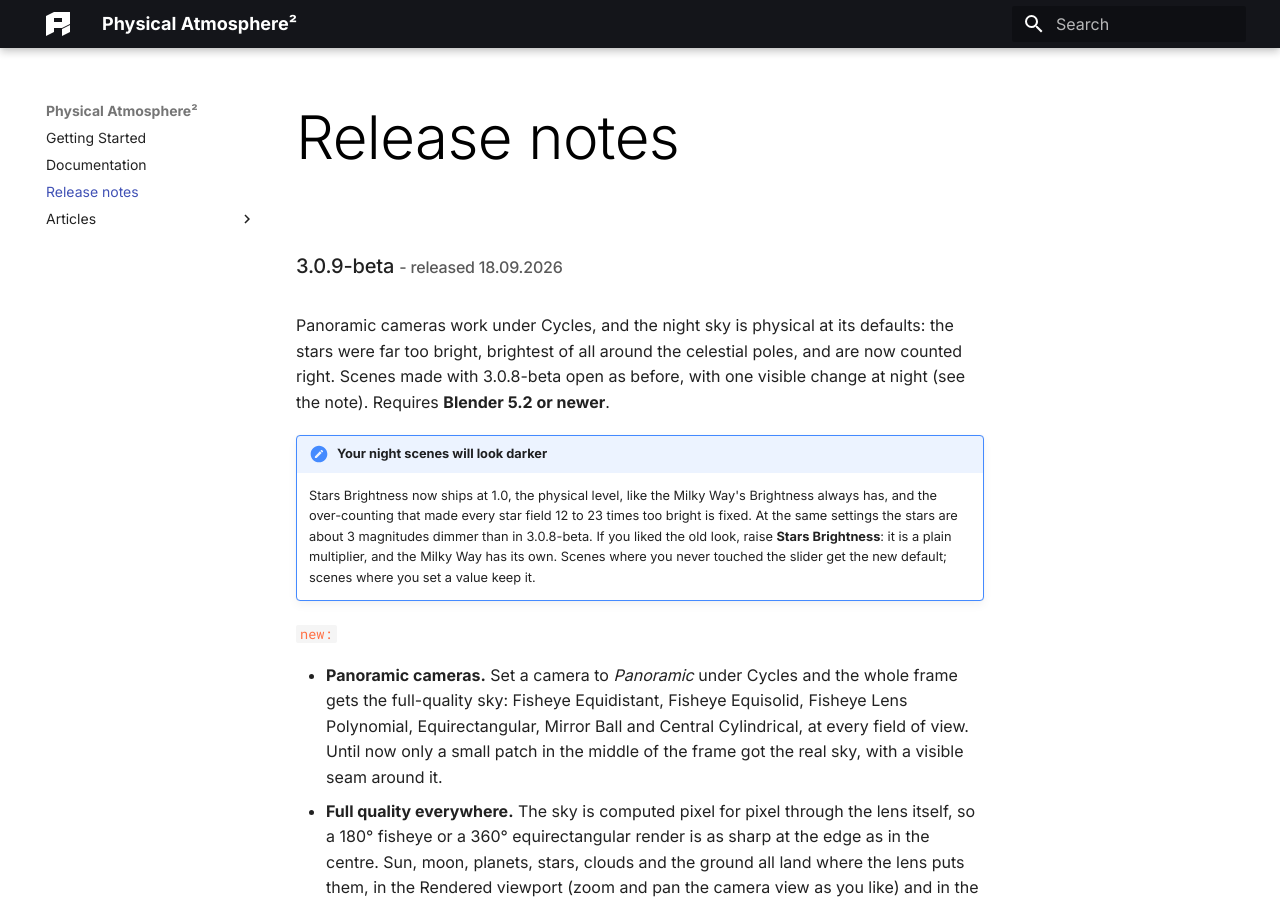
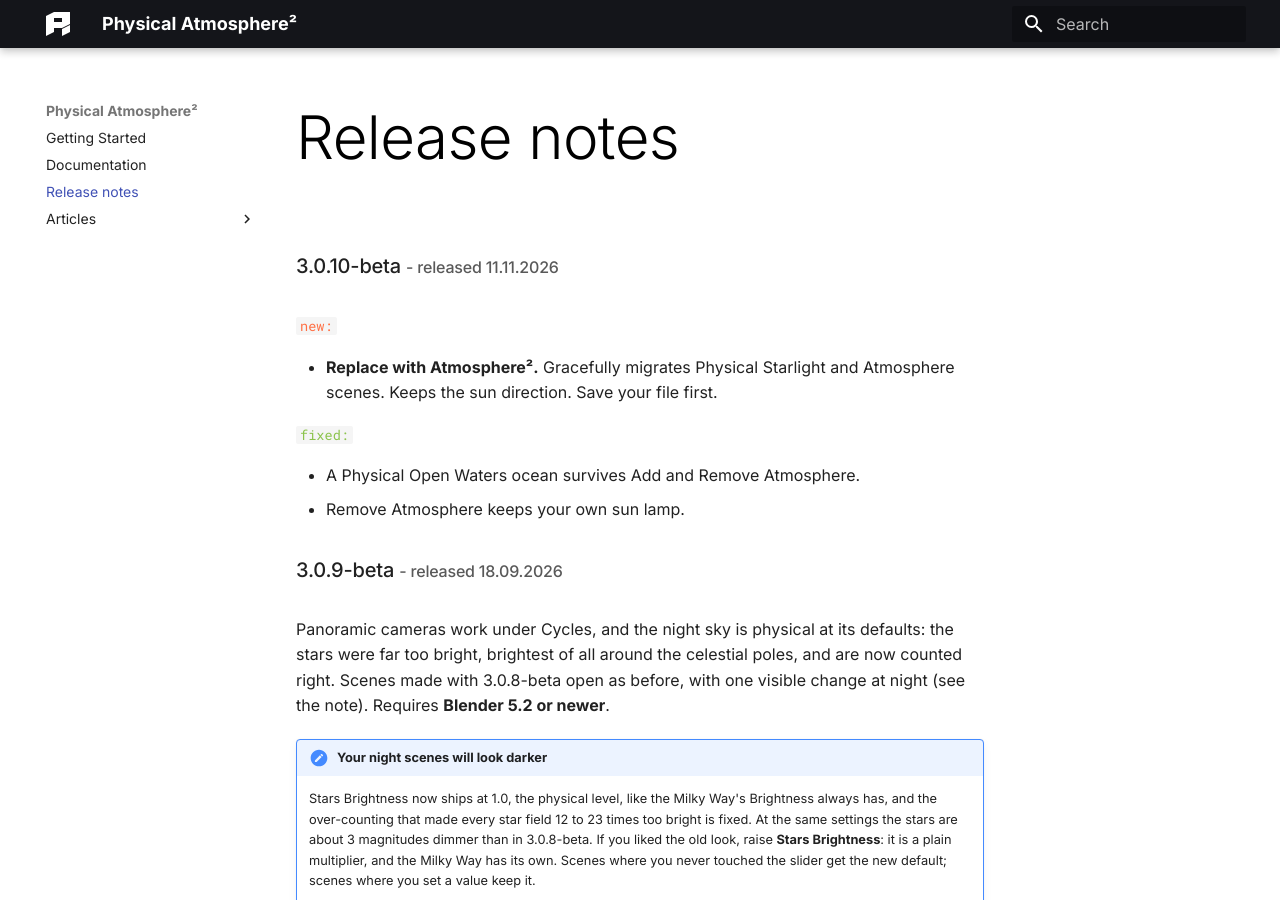
Before and after one commit to PhysicalAddons/web-pa, an MkDocs documentation site: the page built from docs/release-notes.md, in a window 1280 px wide and 900 px high. Built offline with MkDocs 1.6.1 and Material for MkDocs 9.7.7, drawn with Linux system fonts in a browser that asks for light colours.

Commit message:
Release notes: 3.0.10-beta

```diff
--- a/docs/release-notes.md
+++ b/docs/release-notes.md
@@ -1,3 +1,15 @@
+### 3.0.10-beta <small>- released 11.11.2026</small>
+
+`new:`{: .label-new }
+
+- **Replace with Atmosphere².** Gracefully migrates Physical Starlight and Atmosphere scenes. Keeps the sun direction. Save your file first.
+
+`fixed:`{: .label-fixed }
+
+- A Physical Open Waters ocean survives Add and Remove Atmosphere.
+- Remove Atmosphere keeps your own sun lamp.
+
+
 ### 3.0.9-beta <small>- released 18.09.2026</small>
 
 Panoramic cameras work under Cycles, and the night sky is physical at its defaults: the stars were far too bright, brightest of all around the celestial poles, and are now counted right. Scenes made with 3.0.8-beta open as before, with one visible change at night (see the note). Requires **Blender 5.2 or newer**.
```
